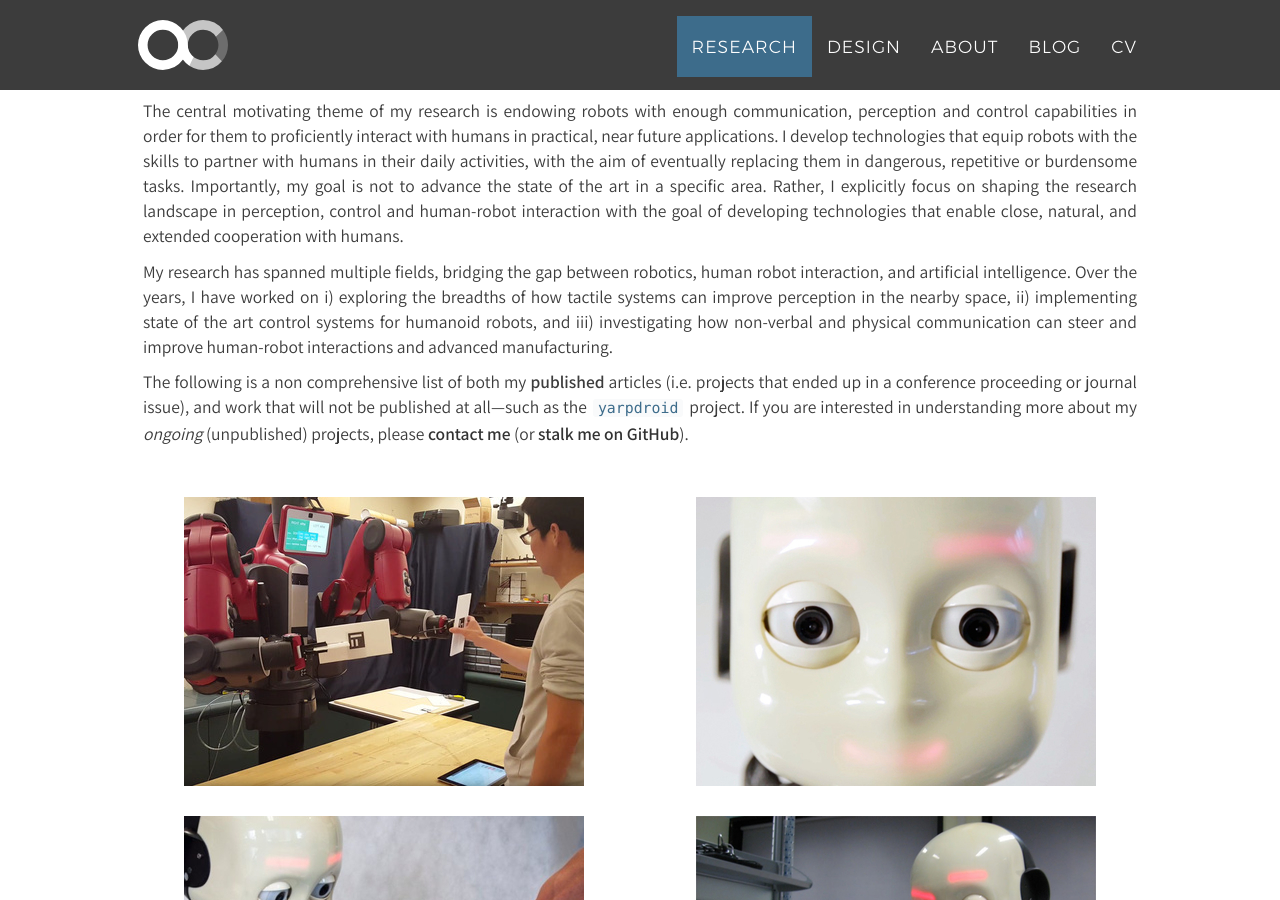
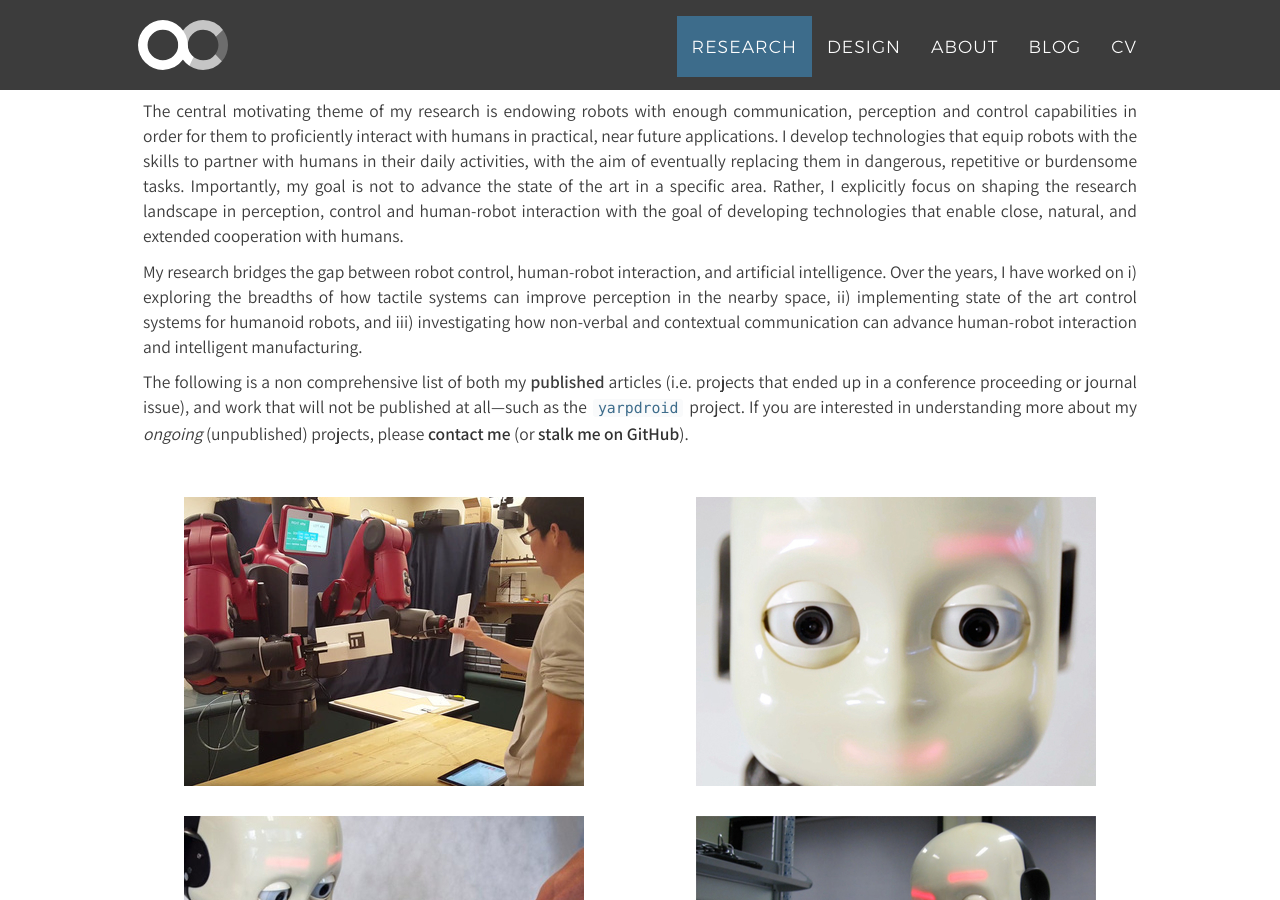
Before and after one commit to alecive/alecive.github.io, a Jekyll site: the page built from index.html, in a window 1280 px wide and 900 px high, scrolled down 890 px. Built offline with Jekyll 4.4.1, drawn with Linux system fonts in a browser that asks for light colours; nearby versions of some CDN libraries; some web fonts are replaced.

Commit message:
[home][research] Small improvements to text

```diff
--- a/_includes/portfolio.html
+++ b/_includes/portfolio.html
@@ -15,7 +15,7 @@
                 {% if include.type == "research" %}
                     <div class="col-lg-12 hidden-xs" id="article" style="margin-top: 0px; margin-bottom: 40px;">
                         <p>The central motivating theme of my research is endowing robots with enough communication, perception and control capabilities in order for them to proficiently interact with humans in practical, near future applications. I develop technologies that equip robots with the skills to partner with humans in their daily activities, with the aim of eventually replacing them in dangerous, repetitive or burdensome tasks. Importantly, my goal is not to advance the state of the art in a specific area. Rather, I explicitly focus on shaping the research landscape in perception, control and human-robot interaction with the goal of developing technologies that enable close, natural, and extended cooperation with humans.</p>
-                        <p>My research has spanned multiple fields, bridging the gap between robotics, human robot interaction, and artificial intelligence. Over the years, I have worked on i) exploring the breadths of how tactile systems can improve perception in the nearby space, ii) implementing state of the art control systems for humanoid robots, and iii) investigating how non-verbal and physical communication can steer and improve human-robot interactions and advanced manufacturing.</p>
+                        <p>My research bridges the gap between robot control, human-robot interaction, and artificial intelligence. Over the years, I have worked on i) exploring the breadths of how tactile systems can improve perception in the nearby space, ii) implementing state of the art control systems for humanoid robots, and iii) investigating how non-verbal and contextual communication can advance human-robot interaction and intelligent manufacturing.</p>
                         <p>The following is a non comprehensive list of both my <strong>published</strong> articles (i.e. projects that ended up in a conference proceeding or journal issue), and work that will not be published at all—such as the <code class="highlighter-rouge">yarpdroid</code> project. If you are interested in understanding more about my <em>ongoing</em> (unpublished) projects, please <a href="mailto:{{ site.email }}">contact me</a> (or <a href="{% for network in site.social %}{% if network.title == "github-alt" %}{{ network.url }}{% endif %}{% endfor %}" target="_blank">stalk me on GitHub</a>).</p>
                     </div>
                 {% elsif include.type == "design" %}
```
